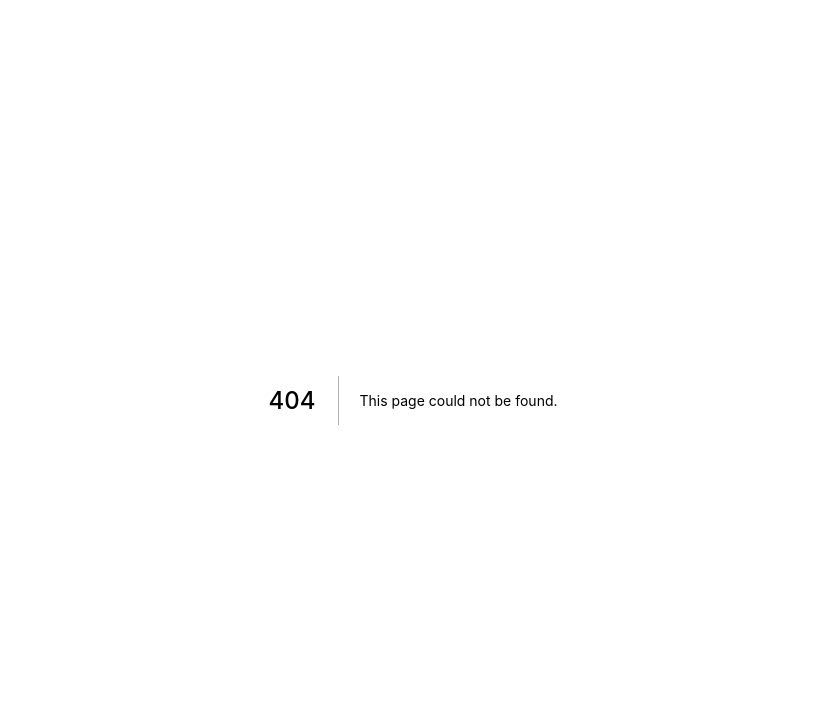
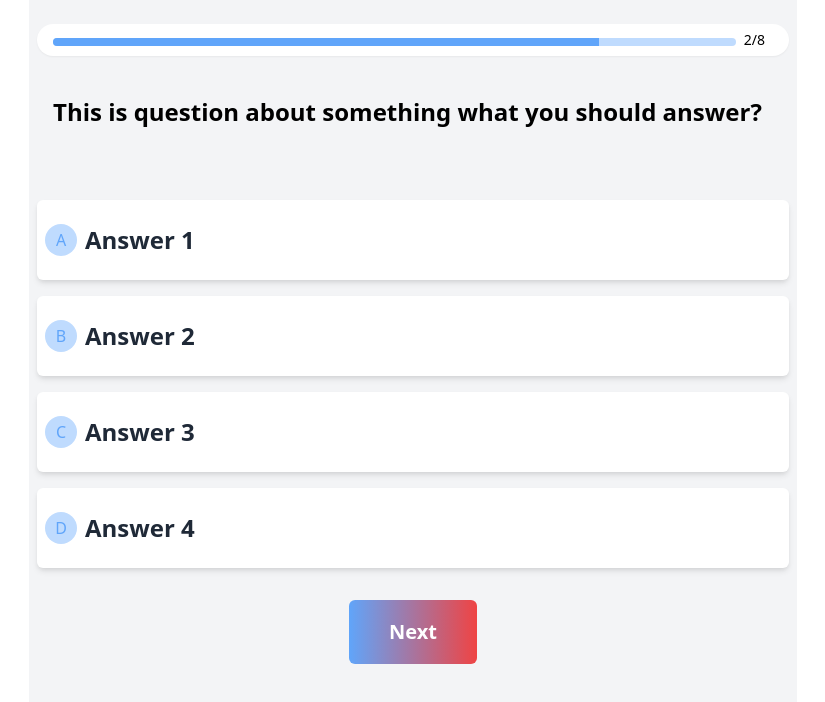
Before and after one commit to ArexSpeed/quizar, a Next.js app: page /quiz in a window 1280 px wide. Before the commit this address had no page. Shown: the top 702 px of the page, without its empty margins (227-1052 px from the left). Built offline with nearby package versions, Linux system fonts and the light colour scheme.

Commit message:
quiz page style

```diff
--- /dev/null
+++ b/pages/quiz.js
@@ -0,0 +1,67 @@
+import { useState } from 'react'
+
+const QuizPage = () => {
+  const [answer, setAnswer] = useState('');
+  return (
+    <div className="relative flex flex-col items-center justify-start h-screen w-full mx-auto md:max-w-screen-md p-2 bg-gray-100 overflow-y-auto">
+      <section className="flex flex-row justify-center items-center w-full h-4 my-4 p-4 rounded-full bg-white shadow-sm">
+        <div className="relative pt-1 w-full">
+          <div className="overflow-hidden h-2 text-xs flex rounded bg-blue-200">
+            <div style={{ width: "80%" }} className="shadow-none flex flex-col text-center whitespace-nowrap text-white justify-center bg-blue-400"></div>
+          </div>
+        </div>
+        <div className="mx-2 text-sm">
+          2/8
+        </div>
+      </section>
+      <section className="w-full my-6 px-4">
+        <h2 className="font-semibold text-2xl">
+          This is question about something what you should answer?
+        </h2>
+      </section>
+      <section className="flex flex-col pt-10 justify-center items-start w-full">
+        <article
+          className={`w-full h-20 my-2 flex flex-row justify-start items-center bg-white shadow-md rounded-md ${answer === 'A' && 'bg-gradient-to-r from-blue-400 to-red-500'}`}
+          onClick={() => setAnswer('A')}
+        >
+          <div className="px-2 mx-2 w-8 h-8 rounded-full flex justify-center items-center bg-blue-200">
+            <span className={`${answer === 'A' ? 'text-white' : 'text-blue-400'}`}>A</span>
+          </div>
+          <h3 className={`font-semibold text-2xl ${answer === 'A' ? 'text-white' : 'text-gray-800'}`}>Answer 1</h3>
+        </article>
+        <article
+          className={`w-full h-20 my-2 flex flex-row justify-start items-center bg-white shadow-md rounded-md ${answer === 'B' && 'bg-gradient-to-r from-blue-400 to-red-500'}`}
+          onClick={() => setAnswer('B')}
+        >
+          <div className="px-2 mx-2 w-8 h-8 rounded-full flex justify-center items-center bg-blue-200">
+            <span className={`${answer === 'B' ? 'text-white' : 'text-blue-400'}`}>B</span>
+          </div>
+          <h3 className={`font-semibold text-2xl ${answer === 'B' ? 'text-white' : 'text-gray-800'}`}>Answer 2</h3>
+        </article>
+        <article
+          className={`w-full h-20 my-2 flex flex-row justify-start items-center bg-white shadow-md rounded-md ${answer === 'C' && 'bg-gradient-to-r from-blue-400 to-red-500'}`}
+          onClick={() => setAnswer('C')}
+        >
+          <div className="px-2 mx-2 w-8 h-8 rounded-full flex justify-center items-center bg-blue-200">
+            <span className={`${answer === 'C' ? 'text-white' : 'text-blue-400'}`}>C</span>
+          </div>
+          <h3 className={`font-semibold text-2xl ${answer === 'C' ? 'text-white' : 'text-gray-800'}`}>Answer 3</h3>
+        </article>
+        <article
+          className={`w-full h-20 my-2 flex flex-row justify-start items-center bg-white shadow-md rounded-md ${answer === 'D' && 'bg-gradient-to-r from-blue-400 to-red-500'}`}
+          onClick={() => setAnswer('D')}
+        >
+          <div className="px-2 mx-2 w-8 h-8 rounded-full flex justify-center items-center bg-blue-200">
+            <span className={`${answer === 'D' ? 'text-white' : 'text-blue-400'}`}>D</span>
+          </div>
+          <h3 className={`font-semibold text-2xl ${answer === 'D' ? 'text-white' : 'text-gray-800'}`}>Answer 4</h3>
+        </article>
+      </section>
+      <button className="flex justify-center items-center h-16 w-32 px-6 my-6 text-white text-xl font-bold bg-gradient-to-r from-blue-400 to-red-500 rounded-md">
+        Next
+      </button>
+    </div>
+  )
+}
+
+export default QuizPage;
```
